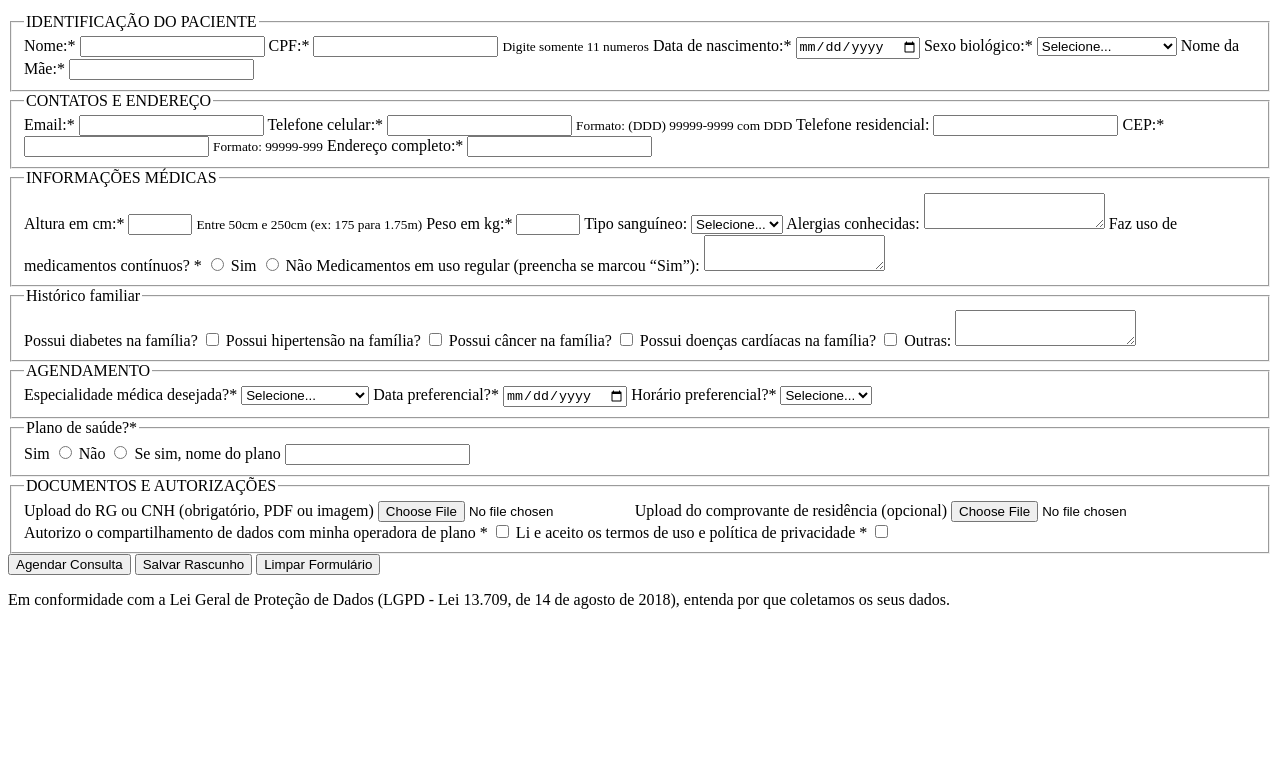
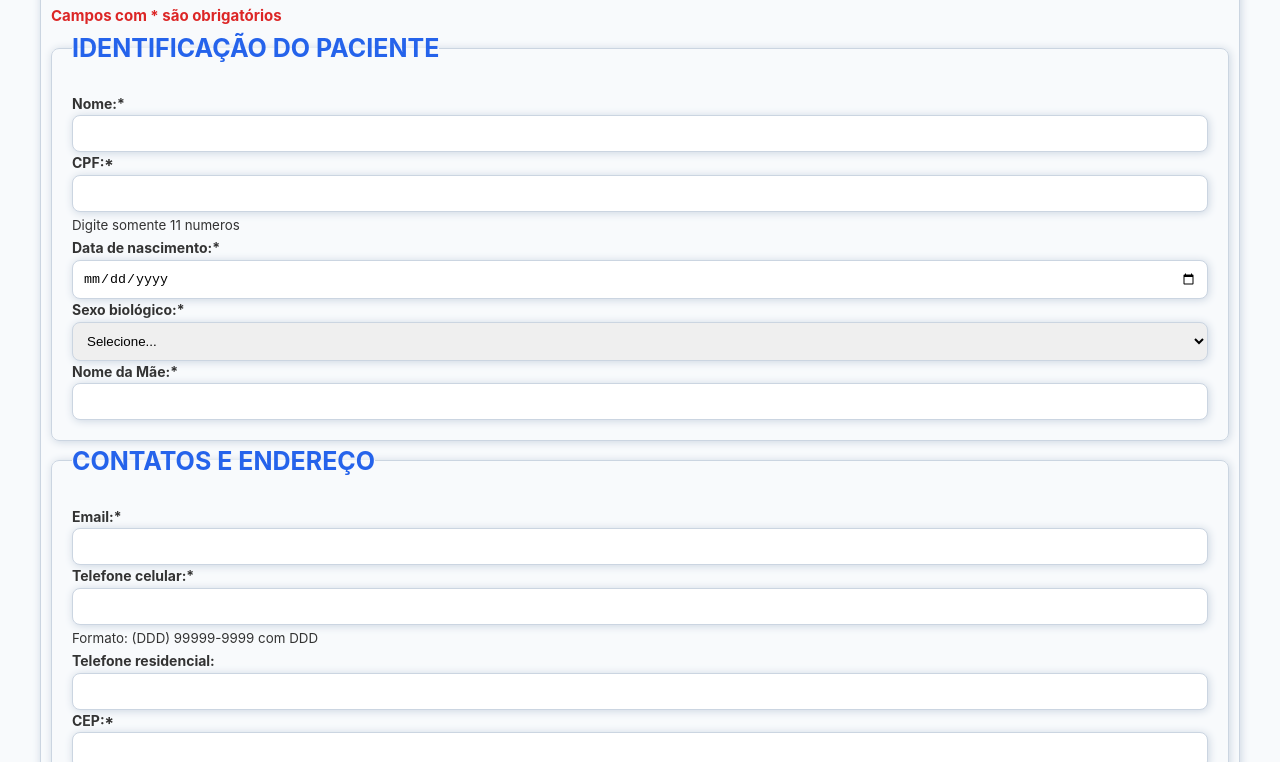
Before and after one commit to Joaofanticheli/formulario_telemedicina, a plain HTML site: page modulo-10-formularios-e-acessibilidade-basica/index.html in a window 1280 px wide. Shown: the part 101-863 px from the top of the page. Before the commit the page ends 800 px from the top, so only its background shows below. Drawn offline with Linux system fonts and the light colour scheme.

Commit message:
Update index.html

```diff
--- a/modulo-10-formularios-e-acessibilidade-basica/index.html
+++ b/modulo-10-formularios-e-acessibilidade-basica/index.html
@@ -163,7 +163,7 @@ Boa sorte! Mostre que você está pronto para o mercado!
     <meta charset="UTF-8">
     <meta name="viewport" content="width=device-width, initial-scale=1.0">
     <title>Saúde+ Digital - Pré-Consulta</title>
-    <link rel="stylesheet" href="formulario_telemedicina\modulo-11-CSS-FUNDAMENTAL\style.css">
+    <link rel="stylesheet" href="/formulario_telemedicina/modulo-11-css-fundamental/style.css">
 </head>
 <body>
     <main class="main-container">
```
